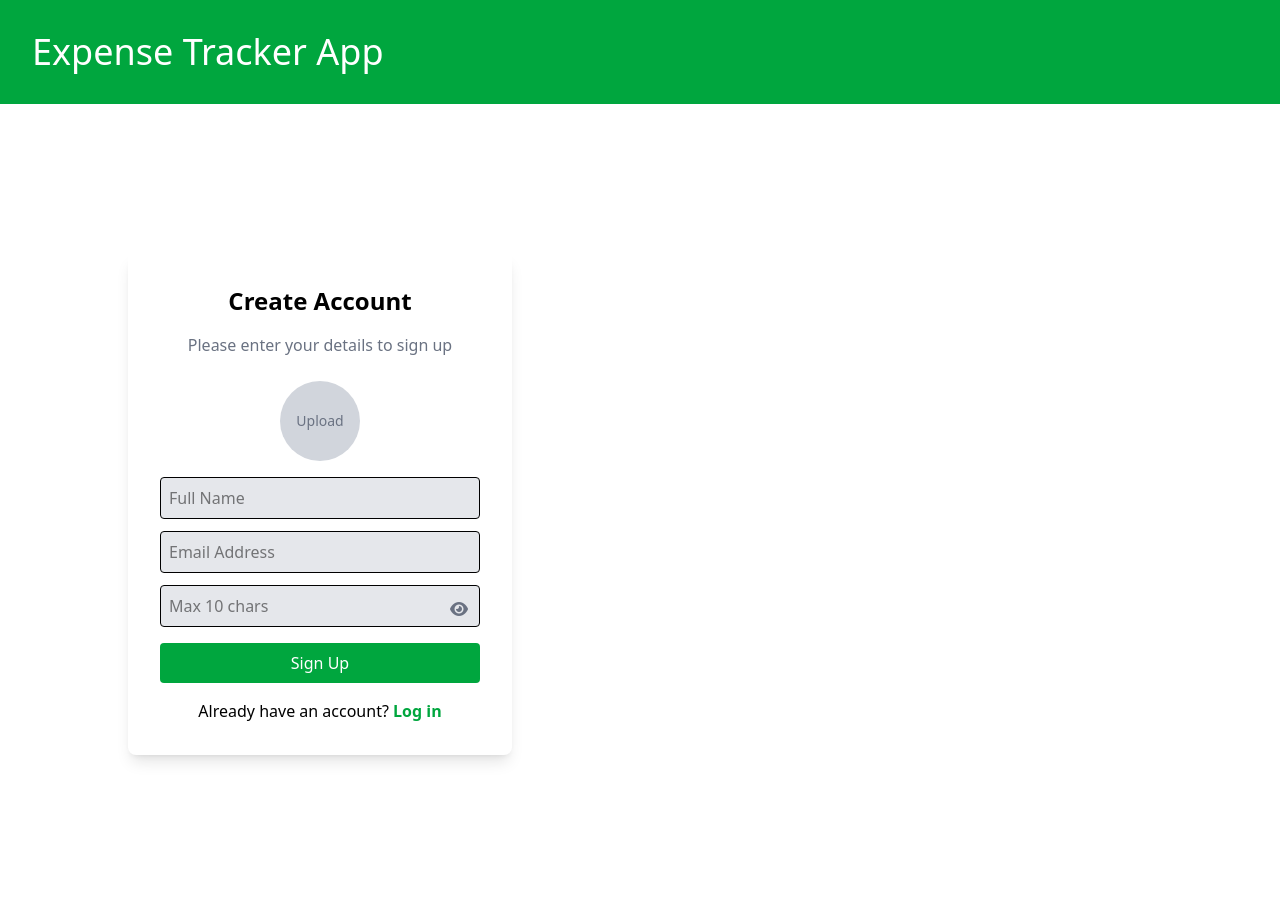
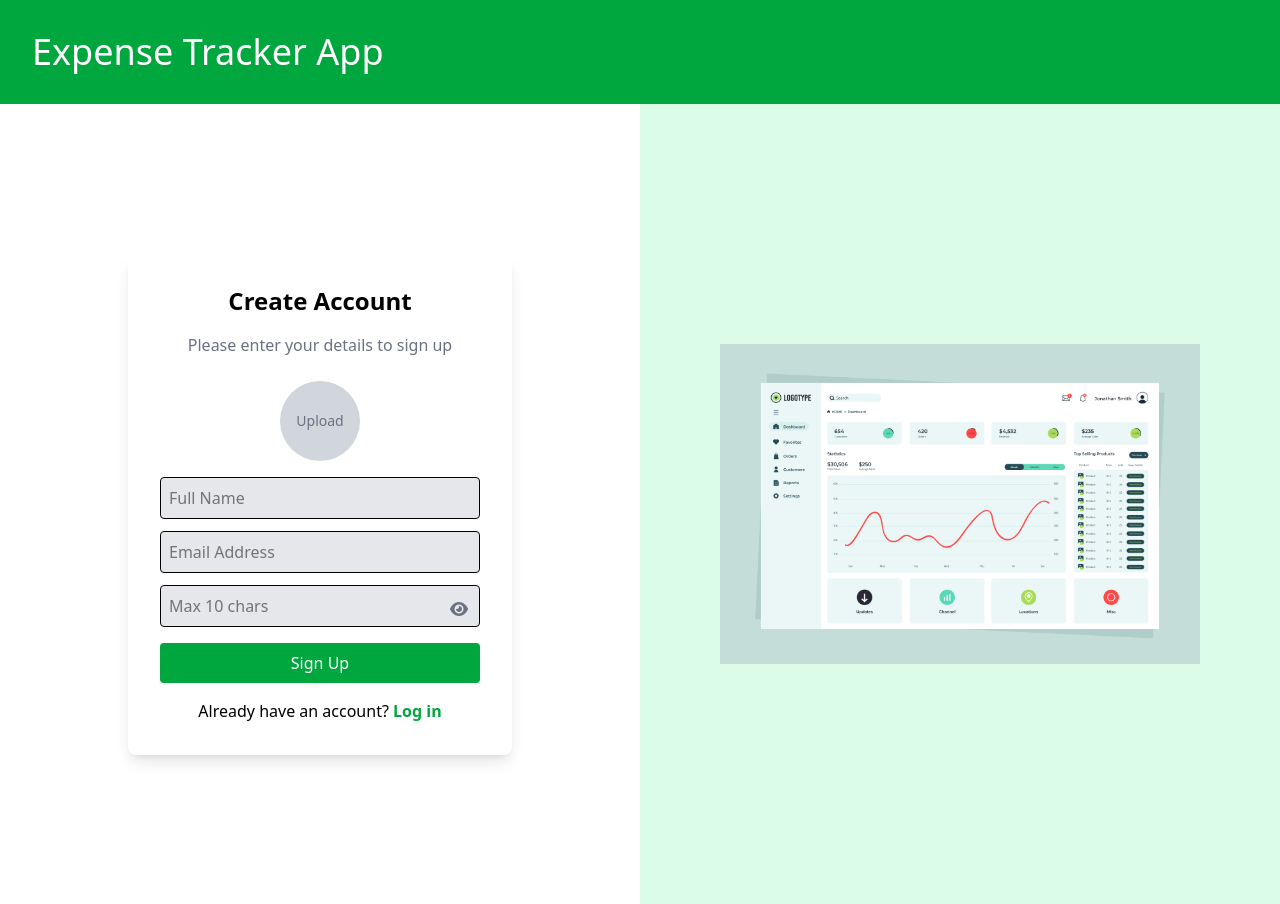
Before and after one commit to jlcarrascof/vue3-expense-tracker, a Vue app: page /signup in a window 1280 px wide. Built offline with nearby package versions, Linux system fonts and the light colour scheme; no server answers.

Commit message:
add dashboard image section to SignUp view

```diff
--- a/src/views/SignUp.vue
+++ b/src/views/SignUp.vue
@@ -70,5 +70,10 @@
           </form>
       </div>
     </div>
+
+    <!-- Sección Derecha: Imagen Dashboard -->
+    <div class="w-1/2 flex items-center justify-center bg-green-100">
+      <img src="../assets/vue-dashboard.jpg" alt="Vue Dashboard" class="w-3/4">
+    </div>
    </div>
 </template>
```
